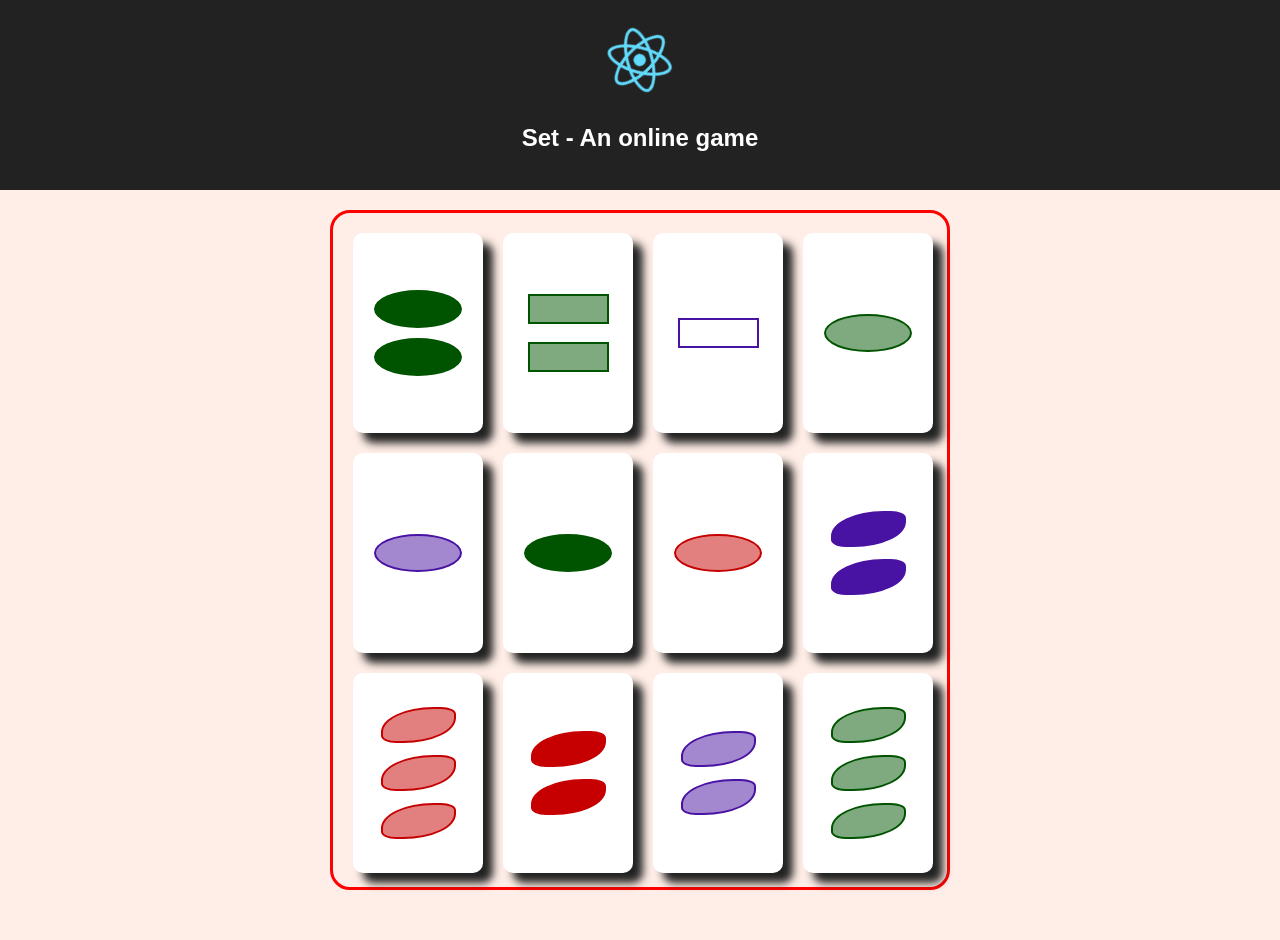
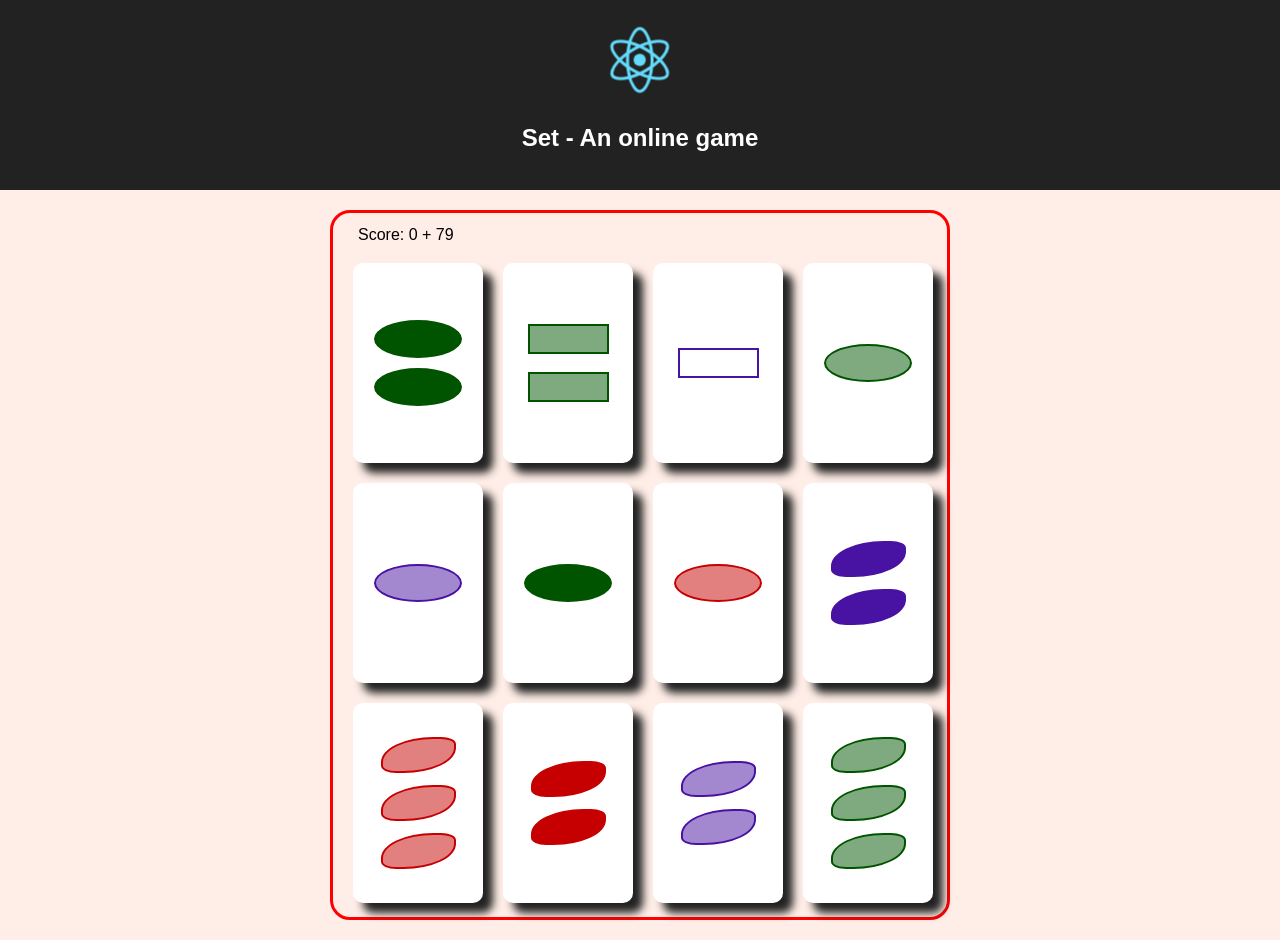
Before and after one commit to HildoBijl/Set, a React (Create React App) app: page / in a window 1280 px wide. Before the commit the page ends 910 px from the top, so only its background shows below. Built offline with nearby package versions, Linux system fonts and the light colour scheme.

Commit message:
Add score tracking

```diff
--- a/src/components/App/App.css
+++ b/src/components/App/App.css
@@ -3,6 +3,10 @@ body {
   margin: 0;
   padding: 0;
   font-family: sans-serif;
+}
+
+* {
+  box-sizing: border-box;
 }
 
 .app {
@@ -16,7 +20,7 @@ body {
 
 .header {
   background-color: #222;
-  height: 150px;
+  height: 190px;
   padding: 20px;
   color: white;
 }
--- a/src/components/Card/Card.css
+++ b/src/components/Card/Card.css
@@ -18,13 +18,13 @@
 }
 
 .card.y0 {
-  top: 20px;
+  top: 10px;
 }
 .card.y1 {
-  top: 240px;
+  top: 230px;
 }
 .card.y2 {
-  top: 460px;
+  top: 450px;
 }
 .card.x0 {
   left: 20px;
--- a/src/components/Set/Set.css
+++ b/src/components/Set/Set.css
@@ -2,19 +2,33 @@
   border: 3px solid red;
   border-radius: 20px;
   box-sizing: border-box;
+  height: 710px;
+  margin: 20px auto;
+  min-width: 170px;
+}
+
+.set .info {
+  font-size: 16px;
+  height: 40px;
+  padding: 13px 25px;
+  text-align: left;
+  width: 100%;
+}
+
+.set .cards {
   height: 680px;
-  margin: 20px auto;
   position: relative;
+  width: 100%;
 }
 
 .gameOverScreen {
   background-image: linear-gradient(135deg, rgba(102,51,238,0.9), rgba(170,170,170,0.9));
-  border-radius: inherit;
+  border-radius: 20px;
   box-sizing: border-box;
   color: #fff;
   display: none;
   font-size: 20px;
-  height: 120px;
+  height: 160px;
   left: 50%;
   padding: 30px;
   position: absolute;
@@ -22,6 +36,10 @@
   transform: translate(-50%,-50%);
   width: 340px;
   z-index: 10;
+}
+
+.gameOverScreen p {
+  margin: 0px 0px 10px 0px;
 }
 
 .set.gameOver .gameOverScreen {
@@ -34,13 +52,11 @@
   cursor: pointer;
   display: block;
   font-size: 18px;
-  height: 20px;
+  height: 30px;
   margin: 15px auto 0px;
   padding: 5px;
   width: 120px;
 }
-
-
 
 .set.w0 {
   width: 20px;
--- a/src/components/Set/Set.js
+++ b/src/components/Set/Set.js
@@ -4,18 +4,30 @@ import React, { Component } from 'react'
 import { connect } from 'react-redux'
 import classnames from 'classnames'
 
-import { indexToProp, keyToPos } from '../../logic/setGame.js'
+import { indexToProp, keyToPos, calculatePoints } from '../../logic/setGame.js'
 import setActions from '../../actions/setGame.js'
 
 import Card from '../Card/Card.js'
 
 class Set extends Component {
+  constructor() {
+    super()
+    this.state = {
+      pointsLeft: 0,
+    }
+  }
   componentDidMount() {
     document.onkeydown = this.handleKeyPress.bind(this)
+    this.interval = setInterval(this.updatePointsLeft.bind(this), 50)
+  }
+  componentWillUnmount() {
+    clearInterval(this.interval)
   }
 
-  handleClick(pos) {
-    this.props.selectCard(pos)
+  updatePointsLeft() {
+    this.setState({
+      pointsLeft: calculatePoints(this.props.lastSetAt)
+    })
   }
 
   handleKeyPress(event) {
@@ -26,15 +38,8 @@ class Set extends Component {
     this.handleClick(pos)
   }
 
-  resetGame() {
-    this.setState({
-      deck: this.shuffle(18),
-      table: [],
-      selected: [],
-      cardsUsed: 0,
-      gameOver: false,
-    })
-    this.addCardsToTable([])
+  handleClick(pos) {
+    this.props.selectCard(pos)
   }
 
   render() {
@@ -47,6 +52,10 @@ class Set extends Component {
           {gameOver: this.props.gameOver}
         )}
       >
+        <div className="info">
+          {this.props.gameOver ? '' : 'Score: ' + Math.round(this.props.score) + ' + ' + Math.round(this.state.pointsLeft)}
+        </div>
+        <div className="cards">
           {table.map((cardIndex, pos) => <Card
             key={cardIndex}
             details={indexToProp(cardIndex)}
@@ -55,15 +64,17 @@ class Set extends Component {
             onClick={() => this.handleClick(pos)}
           />)}
           <div className="gameOverScreen">
-          Your game is over. Well done!
+            <p>Your game is over. Well done!</p>
+            <p>Score: {Math.round(this.props.score)}</p>
             <span className="btn" onClick={this.props.resetGame}>Play again</span>
+          </div>
         </div>
       </div>
     )
   }
 }
 
-const mapStateToProps = state => {
+const mapStateToProps = (state) => {
   return {
     ...state.setGame
   }
--- a/src/logic/setGame.js
+++ b/src/logic/setGame.js
@@ -40,6 +40,12 @@ export function findSets(cards) {
   return sets
 }
 
+// Calculate the points which we get for a set, given that the previous set was found at the given lastSetAt date parameter.
+export function calculatePoints(lastSetAt) {
+  let timePassed = new Date() - lastSetAt
+  return 100*Math.pow(0.5, timePassed/15000)
+}
+
 // Turns hotkeys into card positions.
 export const keyToPos = {
   q: 0, w: 3, e: 6, r: 9, t: 12, y: 15, u: 18,
--- a/src/reducers/setGame.js
+++ b/src/reducers/setGame.js
@@ -1,5 +1,5 @@
 import { shuffle } from '../logic/util.js'
-import { indexToProp, findSets, isSet } from '../logic/setGame.js'
+import { indexToProp, findSets, isSet, calculatePoints } from '../logic/setGame.js'
 
 export default function setGameReducer(state = getInitialState(), action) {
   switch (action.type) {
@@ -22,7 +22,13 @@ export default function setGameReducer(state = getInitialState(), action) {
       if (isSet(selected.map((v) => state.table[v]).map(indexToProp))) {
         let table = state.table.slice(0)
         selected.sort((a,b) => b-a).forEach((pos) => table.splice(pos, 1))
-        return addCardsToTable({ ...state, table, selected: [] })
+        return addCardsToTable({
+          ...state,
+          table,
+          selected: [],
+          score: state.score + calculatePoints(state.lastSetAt),
+          lastSetAt: new Date(),
+        })
       } else {
         return { ...state, selected: [] }
       }
@@ -41,6 +47,8 @@ function getInitialState() {
     selected: [],
     cardsUsed: 0,
     gameOver: false,
+    score: 0,
+    lastSetAt: new Date(),
   }
   return addCardsToTable(state)
 }
```
Lines whose indentation alone changed are shown as unchanged.
